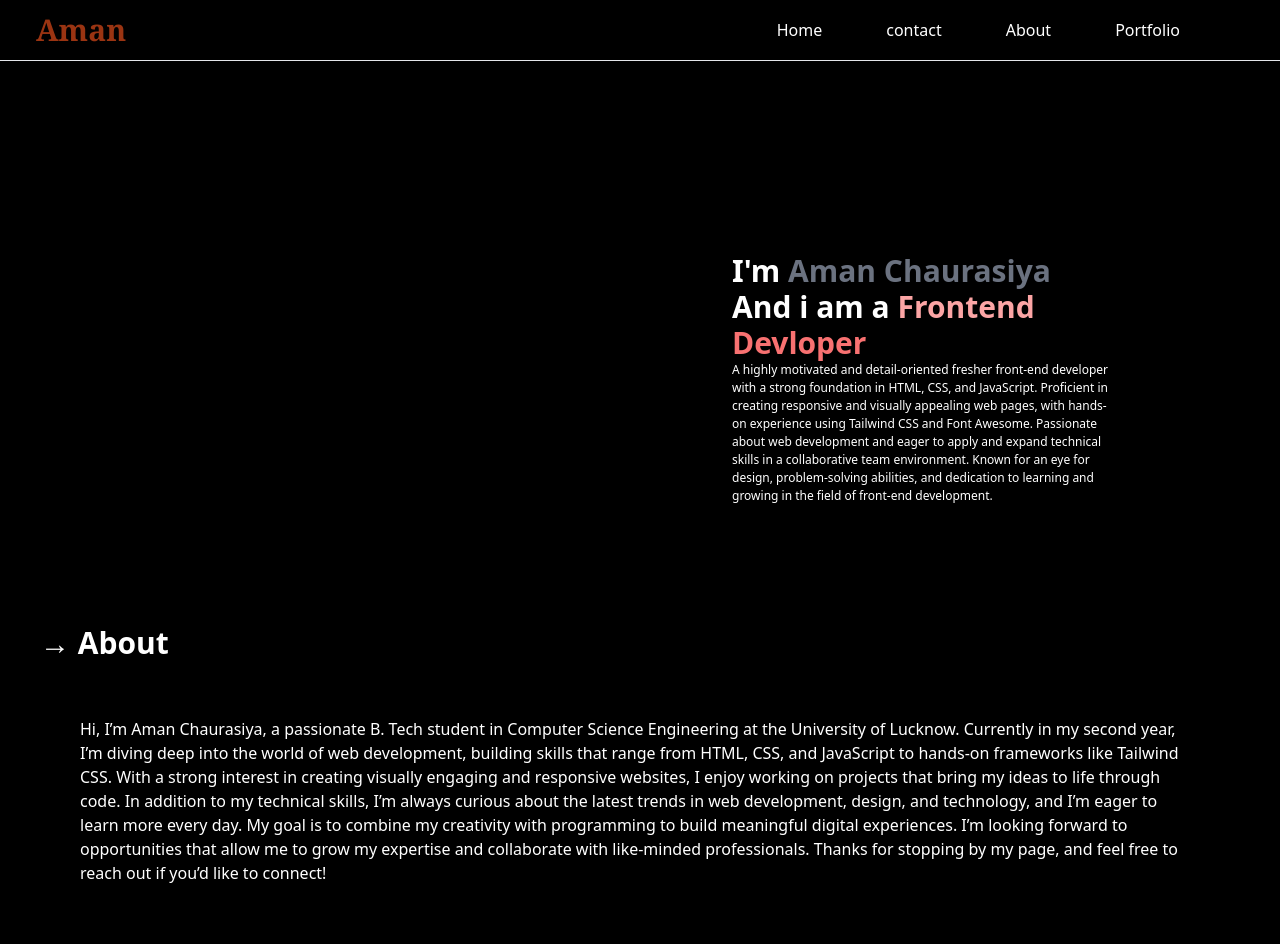
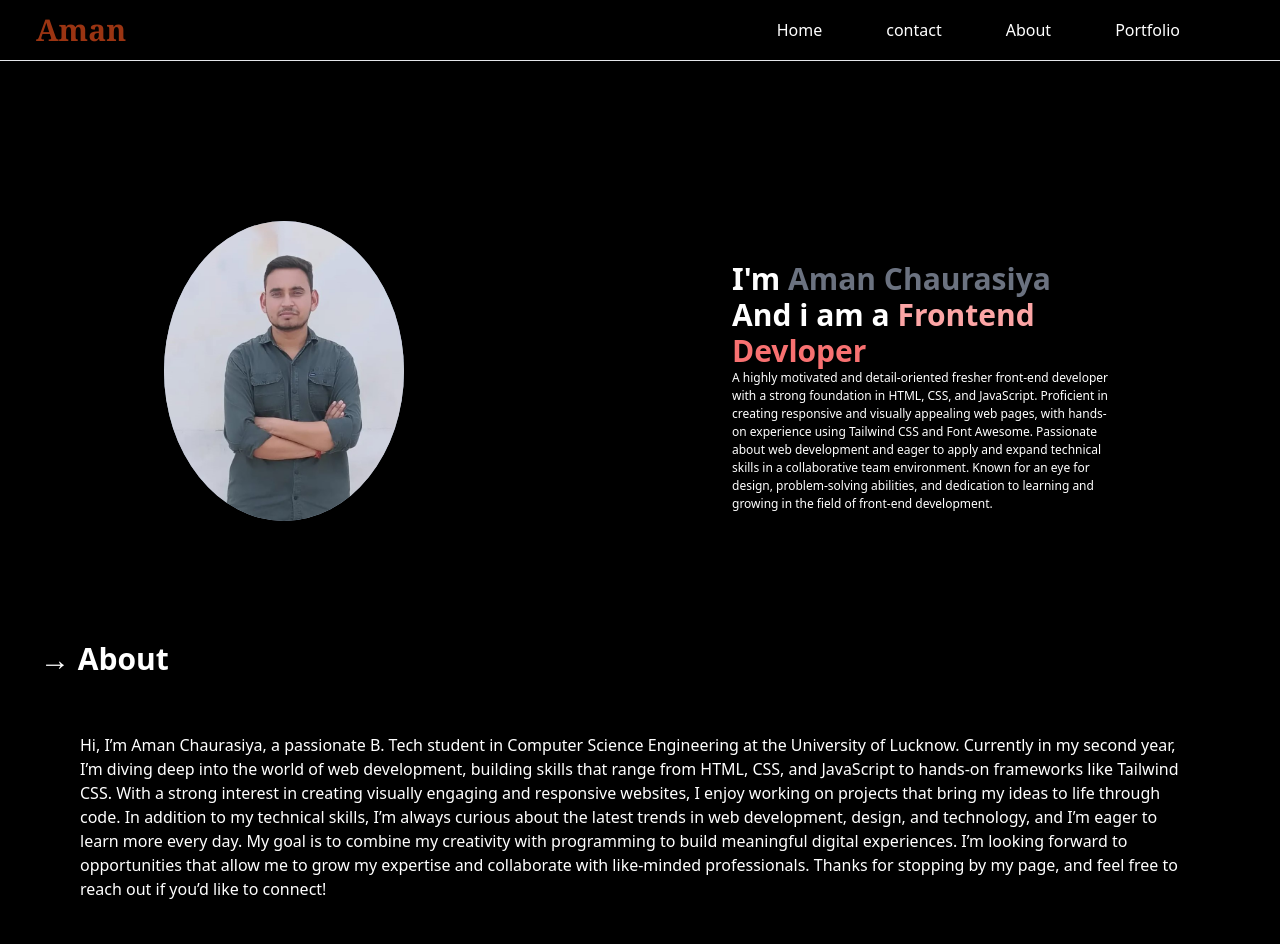
Before and after one commit to HeyAman63/Aman-Portfolio, a plain HTML site: page index.html in a window 1280 px wide. Shown: the top 944 px of the page. Drawn offline with Linux system fonts and the light colour scheme.

Commit message:
change image relative link

```diff
--- a/index.html
+++ b/index.html
@@ -22,7 +22,7 @@
     </header>
     <main class="w-full  flex flex-col justify-center sm:flex sm:flex-row sm:mt-40 mt-10 justify-around items-center">
         <div class="bg-slate-400 w-60 rounded-[50%] overflow-hidden">
-            <img src="/src/image/photo.jpg" alt="">
+            <img src="/image/photo.jpg" alt="">
         </div>
         <div class="">
             <div class="font-bold mt-8 sm:text-3xl">
```
